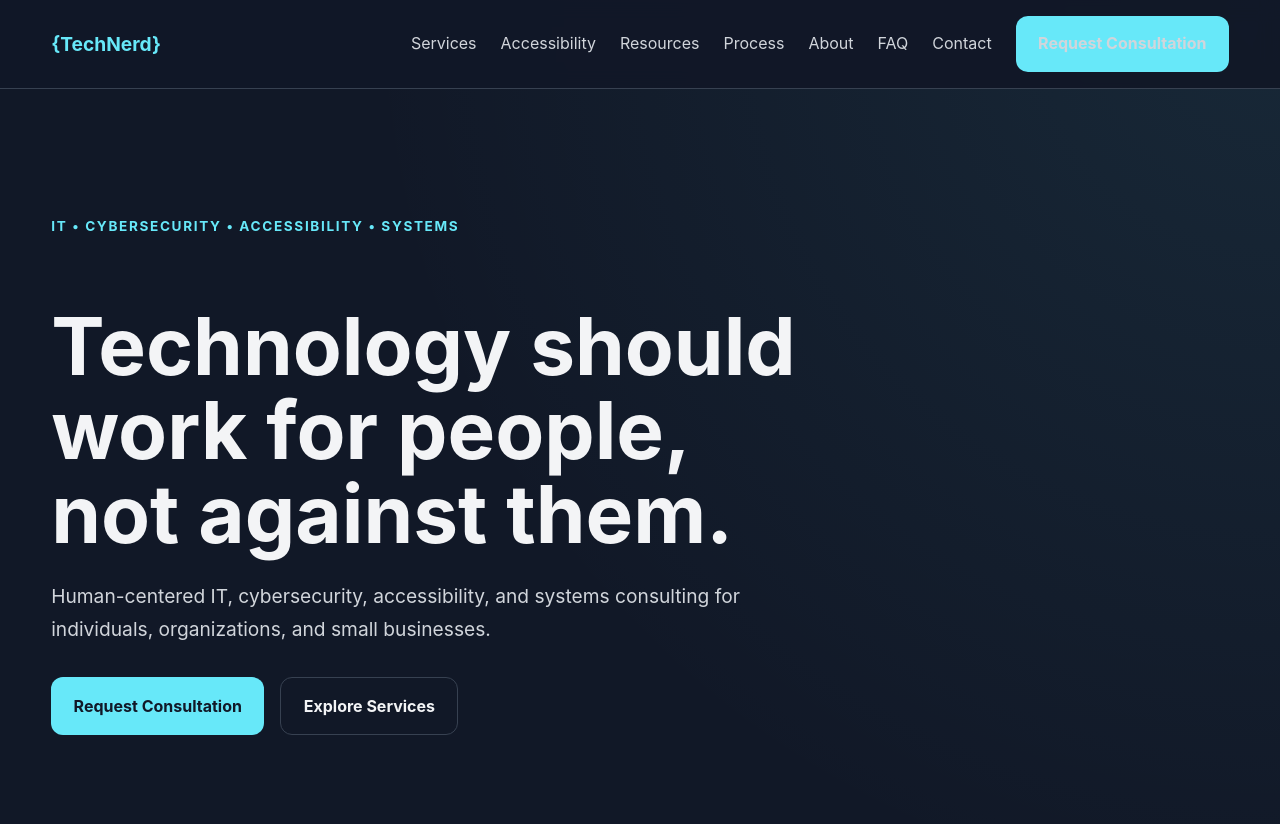
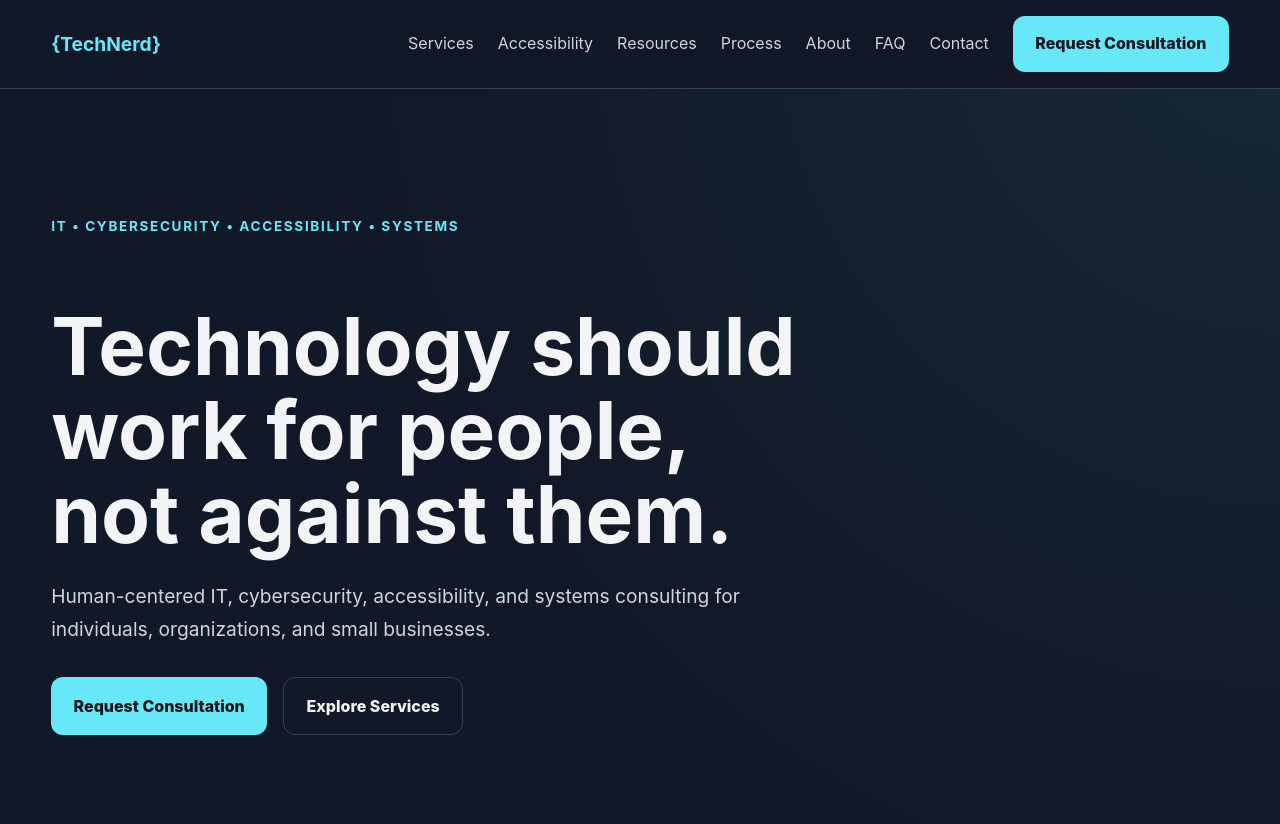
Before and after one commit to cjblackthorn/technerd, a Jekyll site: the page built from index.md, in a window 1280 px wide. Shown: the top 824 px of the page. Built offline with Jekyll 4.4.1, drawn with Linux system fonts in a browser that asks for light colours.

Commit message:
Improve primary button text contrast

```diff
--- a/assets/css/technerd.scss
+++ b/assets/css/technerd.scss
@@ -11,6 +11,7 @@
 
   --accent-primary: #67e8f9;
   --accent-secondary: #7dd3fc;
+  --accent-text: #06131a;
 
   --radius-md: 12px;
   --radius-lg: 18px;
@@ -90,6 +91,7 @@ body {
 
 .nav-cta {
   padding-inline: 1.1rem;
+  color: var(--accent-text) !important;
 }
 
 .hero {
@@ -134,18 +136,19 @@ body {
   padding: 0.9rem 1.4rem;
   border-radius: var(--radius-md);
   text-decoration: none;
-  font-weight: 700;
+  font-weight: 800;
   transition: all 180ms ease;
 }
 
 .button-primary {
   background: var(--accent-primary);
-  color: var(--bg-primary);
+  color: var(--accent-text) !important;
 }
 
 .button-primary:hover,
 .button-primary:focus-visible {
   transform: translateY(-2px);
+  color: var(--accent-text) !important;
 }
 
 .button-secondary {
@@ -232,7 +235,7 @@ body {
   left: 1rem;
   top: 1rem;
   background: var(--accent-primary);
-  color: var(--bg-primary);
+  color: var(--accent-text);
   padding: 0.5rem 1rem;
 }
 
```
